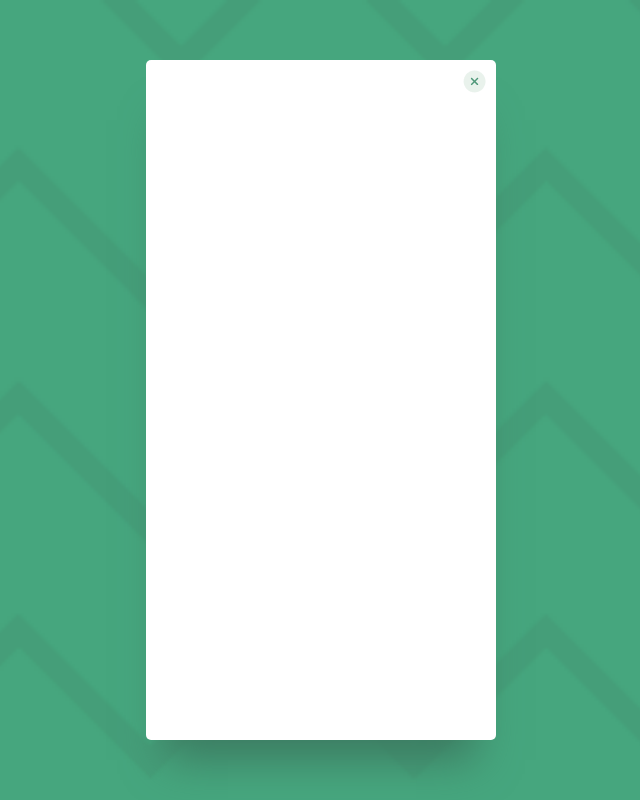
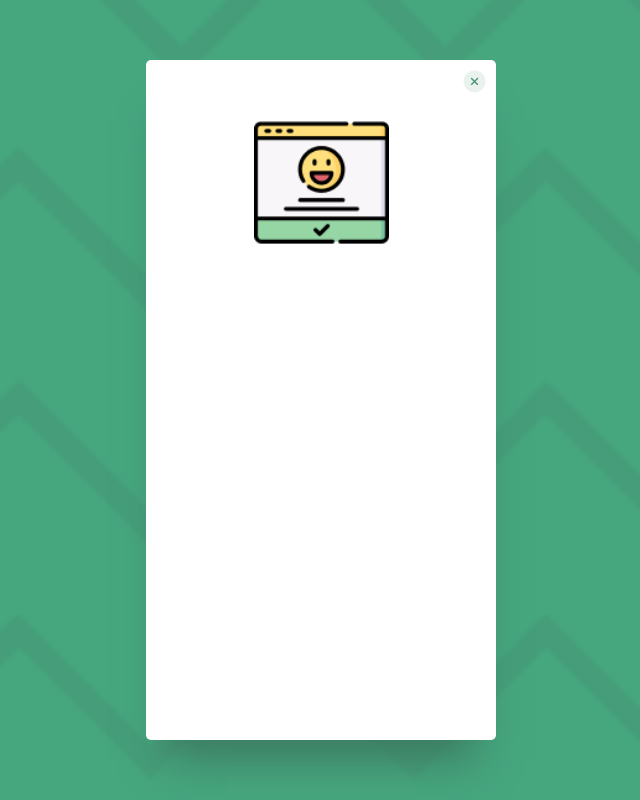
Before and after one commit to ShamilUmaev/Delivery-Status-Page, a plain HTML site: page delivery.html in a window 1280 px wide. Shown: the whole page, without its empty margins (319-959 px from the left). Drawn offline with Linux system fonts and the light colour scheme.

Commit message:
Add an inner-container with a happy-food image

```diff
--- a/css/styles.css
+++ b/css/styles.css
@@ -14,6 +14,9 @@ body {
     justify-content: center;
     align-items: center;
 }
+h2, h5, h6, a, button {
+    font-family: 'Montserrat';
+}
 .panel {
     position: relative;
     width: 350px;
@@ -28,3 +31,12 @@ body {
     right: 10px;
     top: 10px;
 }
+.inner-container {
+    width: 100%;
+    text-align: center;
+    box-sizing: border-box;
+    padding: 55px 40px;
+}
+.inner-container > img {
+    width: 50%
+}
--- a/delivery.html
+++ b/delivery.html
@@ -10,6 +10,9 @@
 <body>
     <div class="panel">
         <img id="close-button" src="./assets/food-close-x.png">
+        <div class="inner-container">
+            <img src="./assets/food-happy.png">
+        </div>
     </div>
 </body>
 </html>
```
